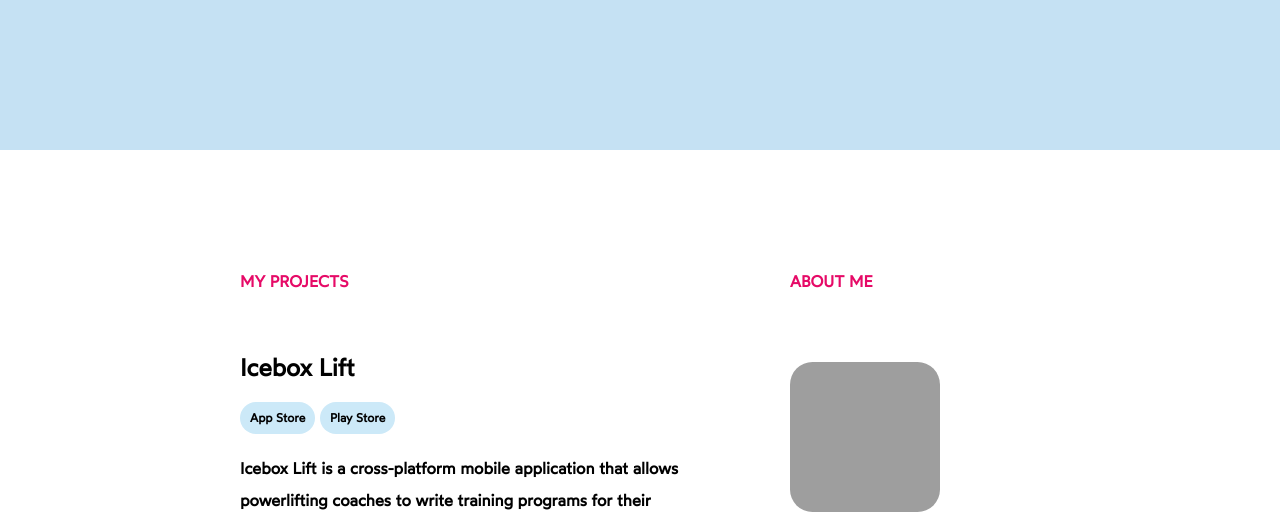
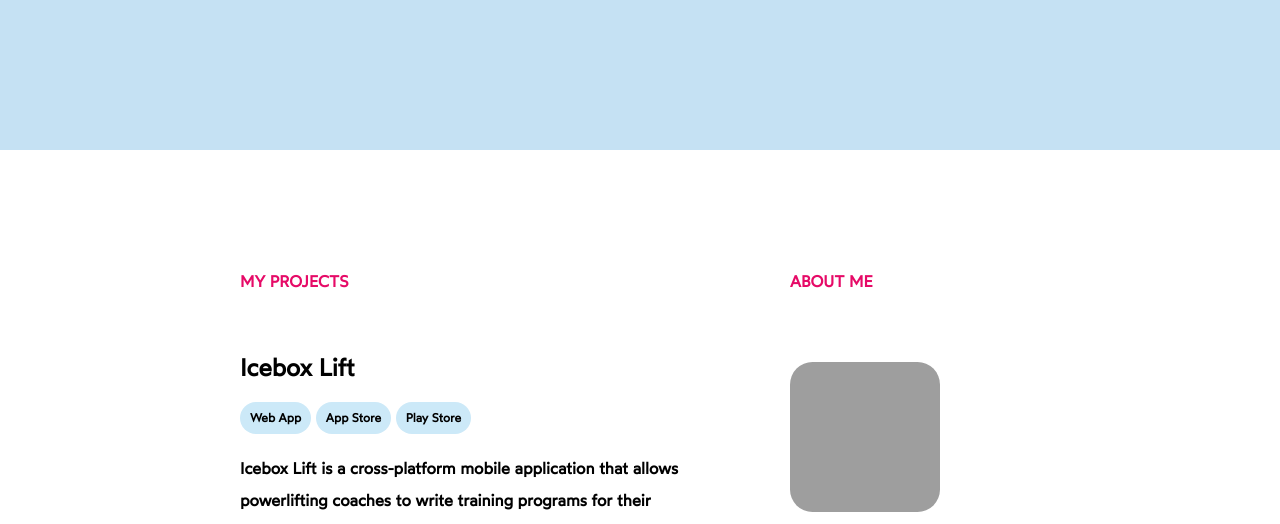
Before and after one commit to twang905/personal-website, a plain HTML site: page index.html in a window 1280 px wide. Shown: the part 250-774 px from the top of the page. Drawn offline with nearby package versions, Linux system fonts and the light colour scheme; grey boxes are pictures that could not be loaded; files whose address does not match are found by name.

Commit message:
Update index.html

```diff
--- a/index.html
+++ b/index.html
@@ -27,6 +27,11 @@
             <div class="paragraph">
               <h1>Icebox Lift</h1>
               <div class="tag-container">
+                <div class="tag">
+                  <a href="https://iceboxlift.com">
+                    <p class="tag-text">Web App</p>
+                  </a>
+                </div>
                 <div class="tag">
                   <a href="https://apps.apple.com/us/app/icebox-lift/id1548979395">
                     <p class="tag-text">App Store</p>
```
